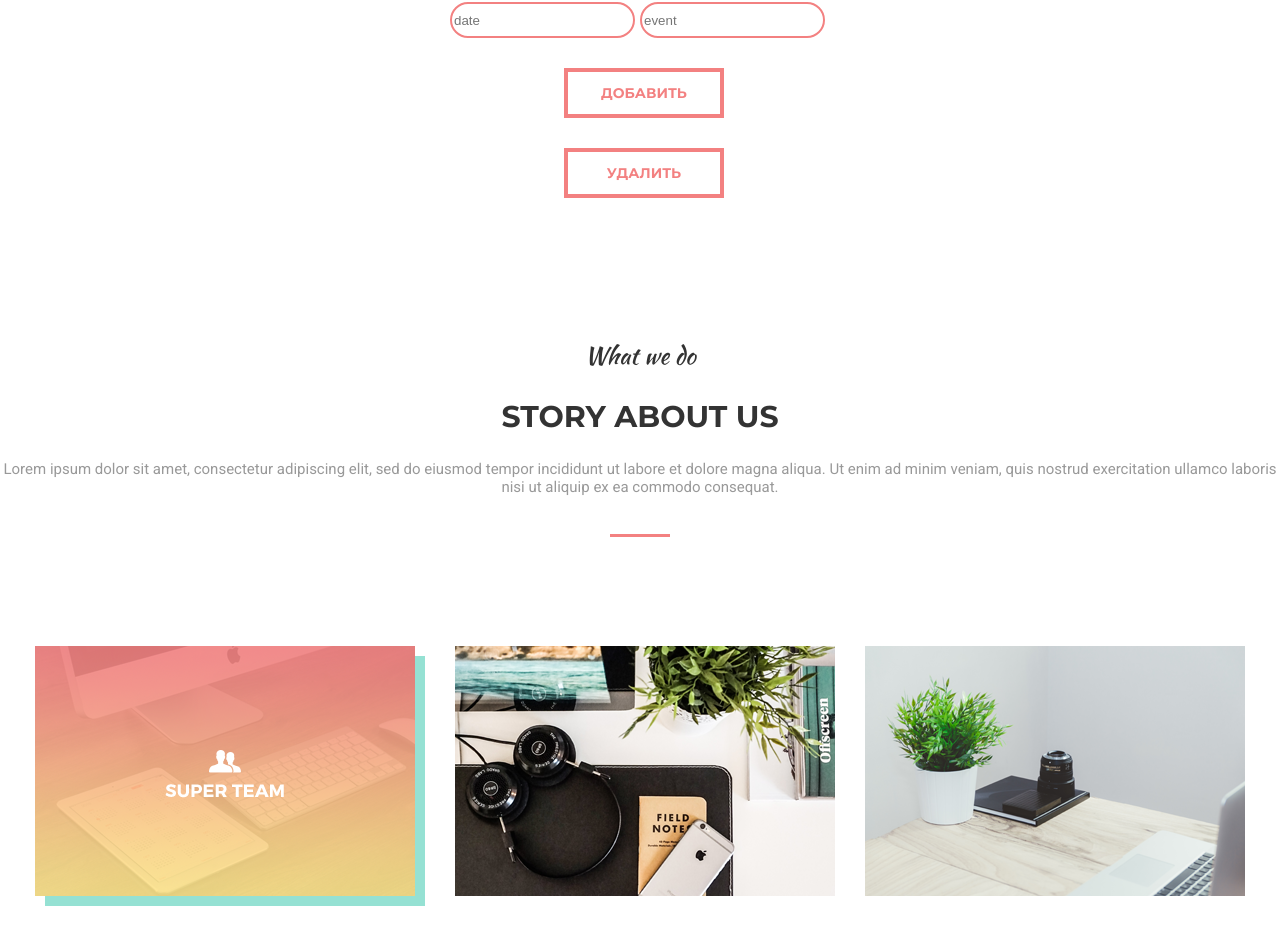
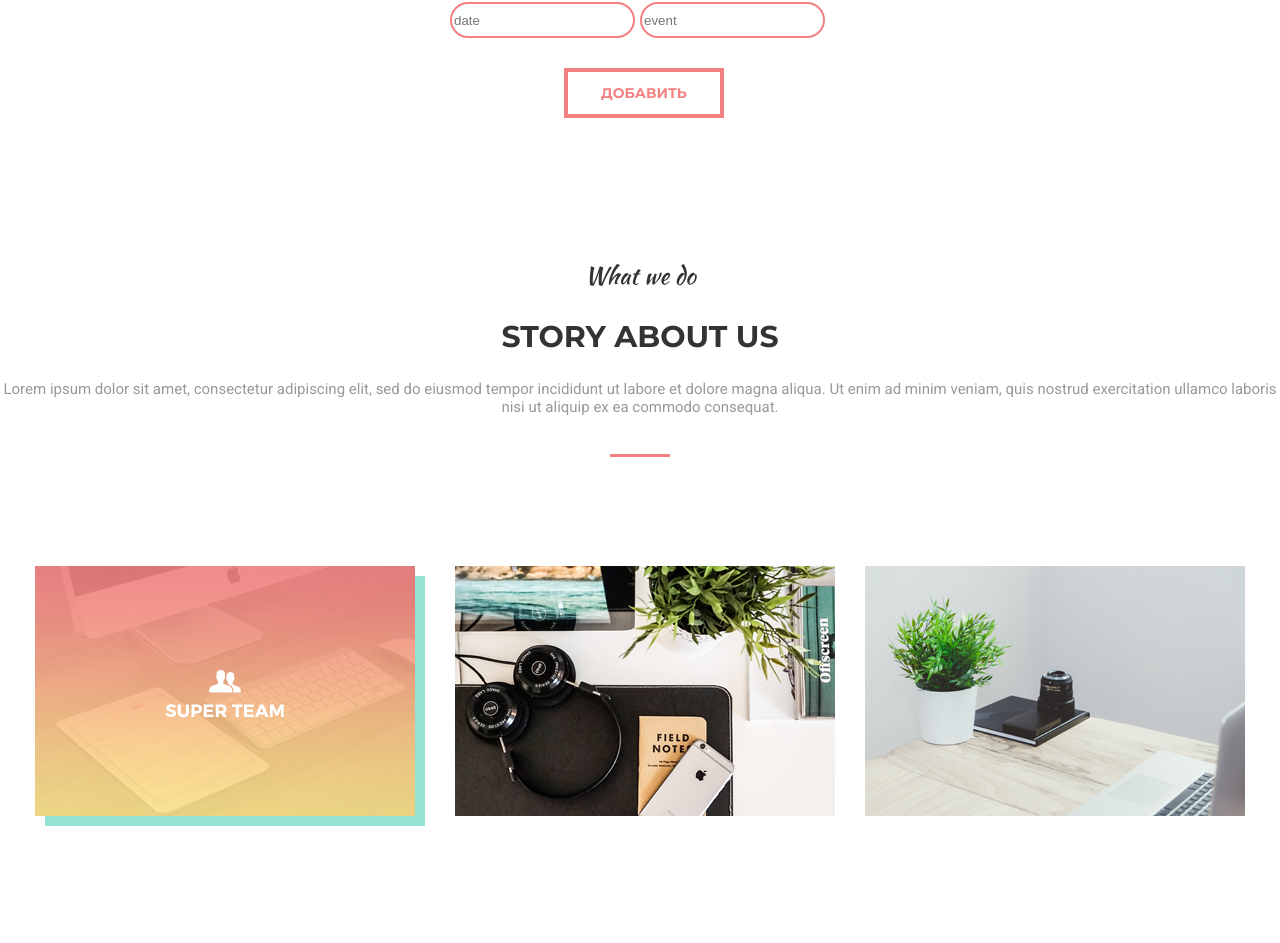
Before and after one commit to DennyIs/OnixReactInternship, a React (Create React App) app: page / in a window 1280 px wide. Shown: the part 2066-3009 px from the top of the page. Built offline with nearby package versions, Linux system fonts and the light colour scheme.

Commit message:
6 task
6 task

```diff
--- a/src/components/biography/Biography.js
+++ b/src/components/biography/Biography.js
@@ -90,12 +90,15 @@ class Biography extends Component {
 		const date = document.getElementById('field1').value;
         const events = document.getElementById('field2').value;
         if (!date || !events) {
+        	alert('Заполните поля');
             return;
         }
         if (isNaN(date)) {
+            alert('Впишите дату');
             return;
         }
         if (date <= 1990 || date >= 3000) {
+            alert('Дата должна быть больше 1990 и меньше 3000');
             return;
         }
 		updEvents[Object.keys(updEvents).length] = {
@@ -108,15 +111,14 @@ class Biography extends Component {
 	};
 
 
-	deleteElement = () =>{
-		const updEvents = {...this.state.events};
-        let index = Object.keys(updEvents).length;
-        delete updEvents[index - 1];
+    deleteElement = (index) =>{
+        const updEvents = {...this.state.events};
+        delete updEvents[index];
 
-		this.setState({
-			events: updEvents
-		})
-	};
+        this.setState({
+            events: updEvents
+        })
+    };
 
 
 
@@ -144,7 +146,7 @@ class Biography extends Component {
 	        <tr key={index}>
 	            <td className="date">{row.date}</td>
 	            <td className="event">{row.event}</td>
-				<td><input type="button"  className="button1" value="Удалить" onClick={this.deleteElement[index]}/></td>
+				<td><input type="button"  className="button1" value="Удалить" onClick={this.deleteElement.bind(this, index)}/></td>
 	        </tr>
 
 	    )
@@ -161,7 +163,6 @@ class Biography extends Component {
 				        <input type="text"  id="field2" className="fields" placeholder="event"/>
 			        </div>
                     <input type="button" className="button1" value="Добавить" onClick={this.insertElement}/>
-                    <input type="button"  className="button1" value="Удалить" onClick={this.deleteElement}/>
                 </div>
     		</div>
         );
```
